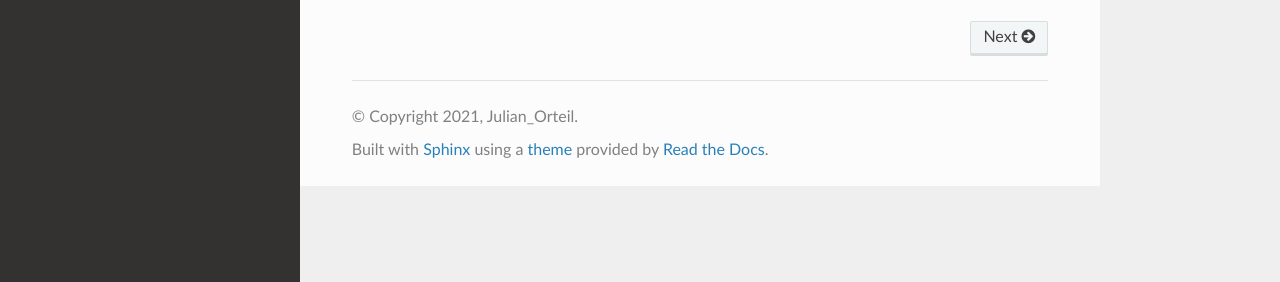
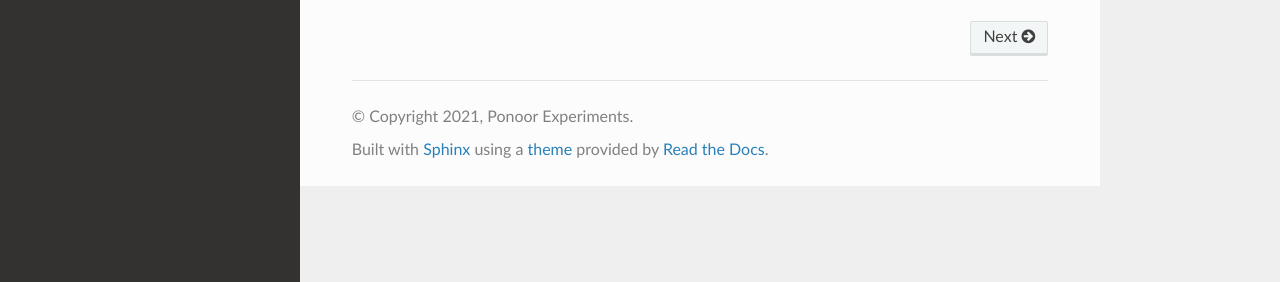
Before and after one commit to ponoor/python-step-series, a Sphinx documentation site: the page built from docs/index.rst, in a window 1280 px wide. Shown: the part 615-897 px from the top of the page. Built offline with Sphinx 7.4.7 and the Read the Docs theme 2.0.0, drawn with Linux system fonts in a browser that asks for light colours.

Commit message:
Update documentation author

```diff
--- a/docs/conf.py
+++ b/docs/conf.py
@@ -88,7 +88,7 @@ master_doc = "index"
 
 # General information about the project.
 project = "python-step-series"
-copyright = "2021, Julian_Orteil"
+copyright = "2021, Ponoor Experiments"
 
 # The version info for the project you're documenting, acts as replacement for
 # |version| and |release|, also used in various other places throughout the
@@ -246,7 +246,7 @@ latex_elements = {
 # Grouping the document tree into LaTeX files. List of tuples
 # (source start file, target name, title, author, documentclass [howto/manual]).
 latex_documents = [
-    ("index", "user_guide.tex", "python-step-series Documentation", "Julian_Orteil", "manual")
+    ("index", "user_guide.tex", "python-step-series Documentation", "Ponoor Experiments", "manual")
 ]
 
 # The name of an image file (relative to this directory) to place at the top of
```
